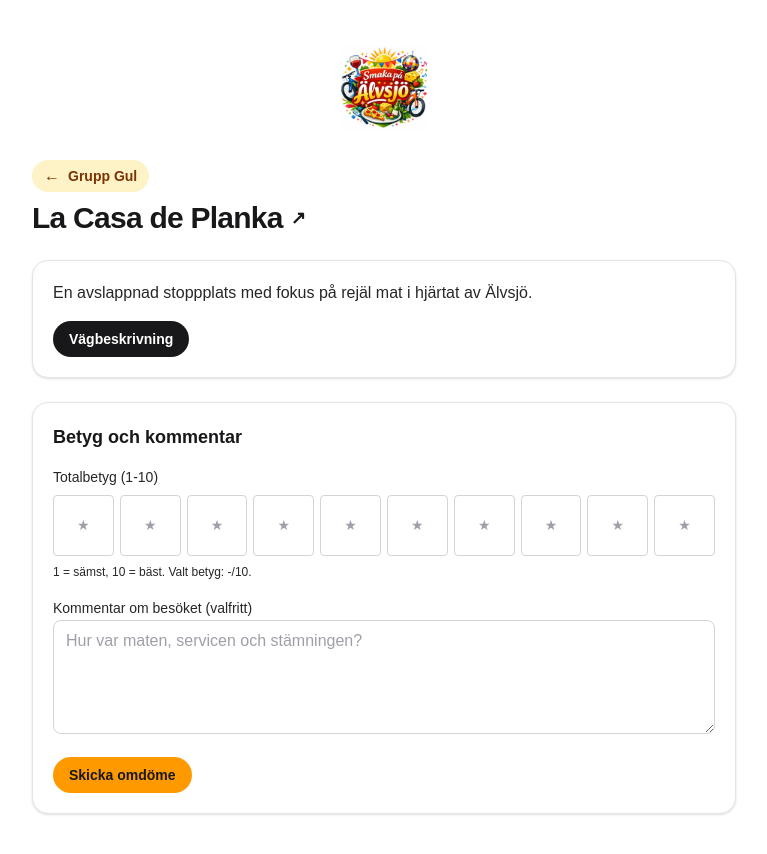
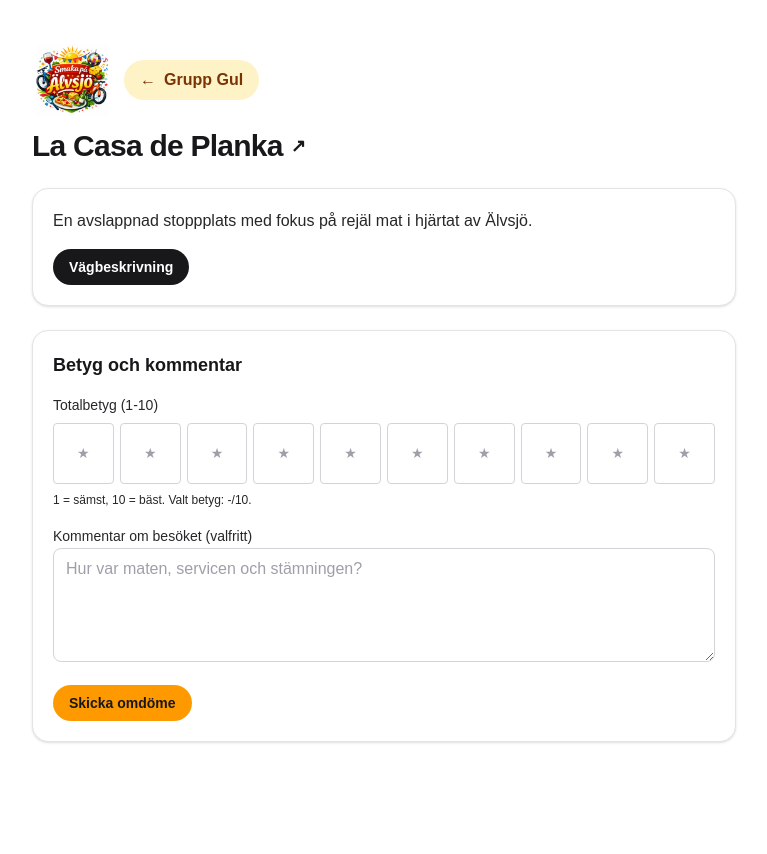
Before and after one commit to Kristina1000/smaka-pa-alvsjo, a Next.js app: page /restauranger/casa-del-planka in a window 1280 px wide. Shown: the whole page, without its empty margins (256-1023 px from the left). After the commit the page ends 800 px from the top, so only its background shows below. Built offline with nearby package versions, Linux system fonts and the light colour scheme.

Commit message:
rearrange

```diff
--- a/app/grupper/[group]/page.tsx
+++ b/app/grupper/[group]/page.tsx
@@ -93,22 +93,22 @@
 
   return (
     <main className="mx-auto flex w-full max-w-6xl flex-1 flex-col gap-8 px-4 py-10 sm:px-6 lg:px-8">
-      <div className="flex justify-center">
+      <SaveGroupToStorage group={groupRoute.name} />
+      <header className="space-y-3">
+        <div className="flex items-center gap-3">
           <Image
             src="/smaka-pa-alvsjo.png"
             alt="Smaka på Älvsjö"
             width={96}
             height={96}
-          className="h-auto w-24"
+            className="h-auto w-20"
           />
-      </div>
-      <SaveGroupToStorage group={groupRoute.name} />
-      <header className="space-y-3">
           <h1
-          className={`inline-flex rounded-full px-3 py-1 text-sm font-semibold ${badgeStyle}`}
+            className={`inline-flex rounded-full px-4 py-2 text-base font-semibold ${badgeStyle}`}
           >
             Grupp {groupRoute.name}
           </h1>
+        </div>
         <h1 className="text-3xl font-bold tracking-tight text-zinc-900 dark:text-zinc-100 sm:text-4xl">
           Här är era smakställen och er rutt!
         </h1>
--- a/app/restauranger/[slug]/page.tsx
+++ b/app/restauranger/[slug]/page.tsx
@@ -55,21 +55,18 @@
 
   return (
     <main className="mx-auto flex w-full max-w-3xl flex-1 flex-col gap-6 px-4 py-10 sm:px-6 lg:px-8">
-      <div className="flex justify-center">
-        <Image
-          src="/smaka-pa-alvsjo.png"
-          alt="Smaka på Älvsjö"
-          width={96}
-          height={96}
-          className="h-auto w-24"
-        />
-      </div>
-
       <header className="space-y-2">
-        <div>
+        <div className="flex items-center gap-3">
+          <Image
+            src="/smaka-pa-alvsjo.png"
+            alt="Smaka på Älvsjö"
+            width={96}
+            height={96}
+            className="h-auto w-20"
+          />
           <Link
             href={`/grupper/${backGroupSlug}`}
-            className={`inline-flex items-center rounded-full px-3 py-1 text-sm font-semibold transition hover:opacity-90 ${groupTheme.headerBadgeClassName}`}
+            className={`inline-flex items-center rounded-full px-4 py-2 text-base font-semibold transition hover:opacity-90 ${groupTheme.headerBadgeClassName}`}
           >
             <span aria-hidden="true" className="mr-2 text-base">
               ←
```
Lines whose indentation alone changed are shown as unchanged.
